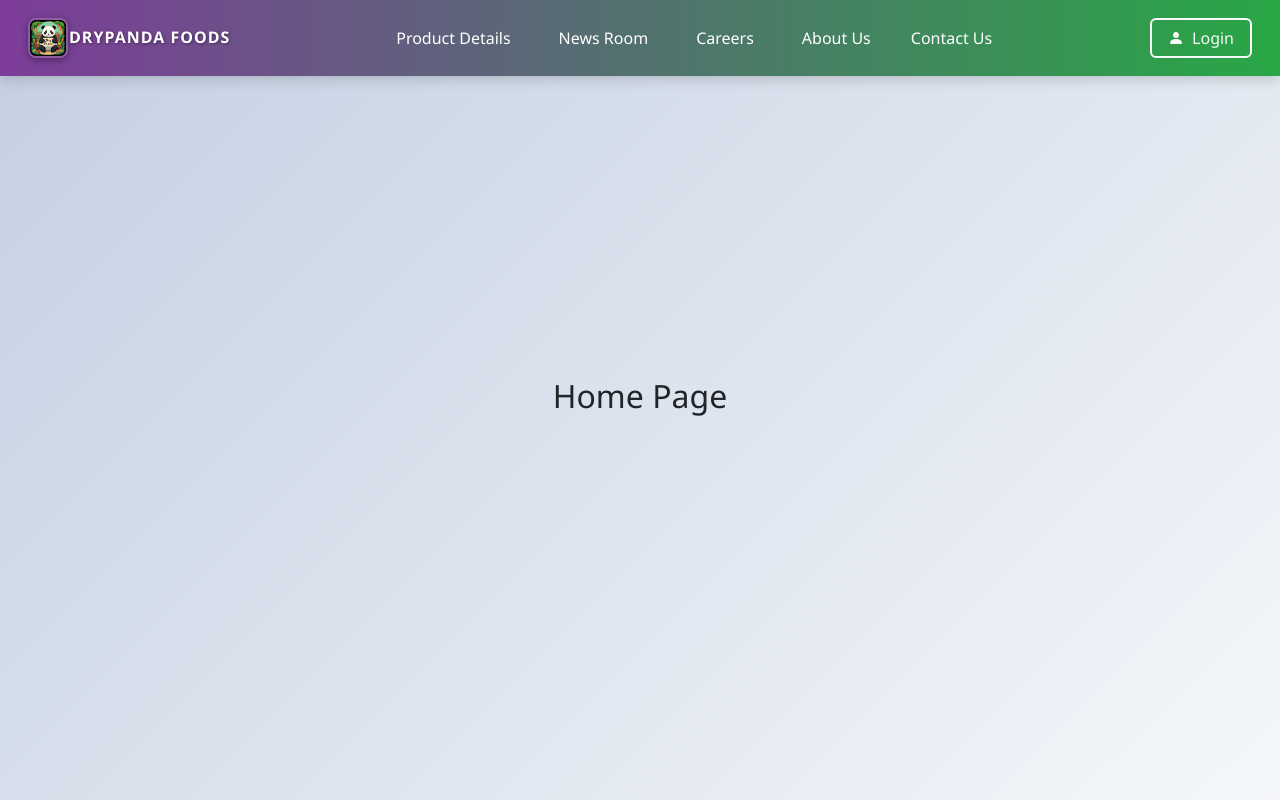
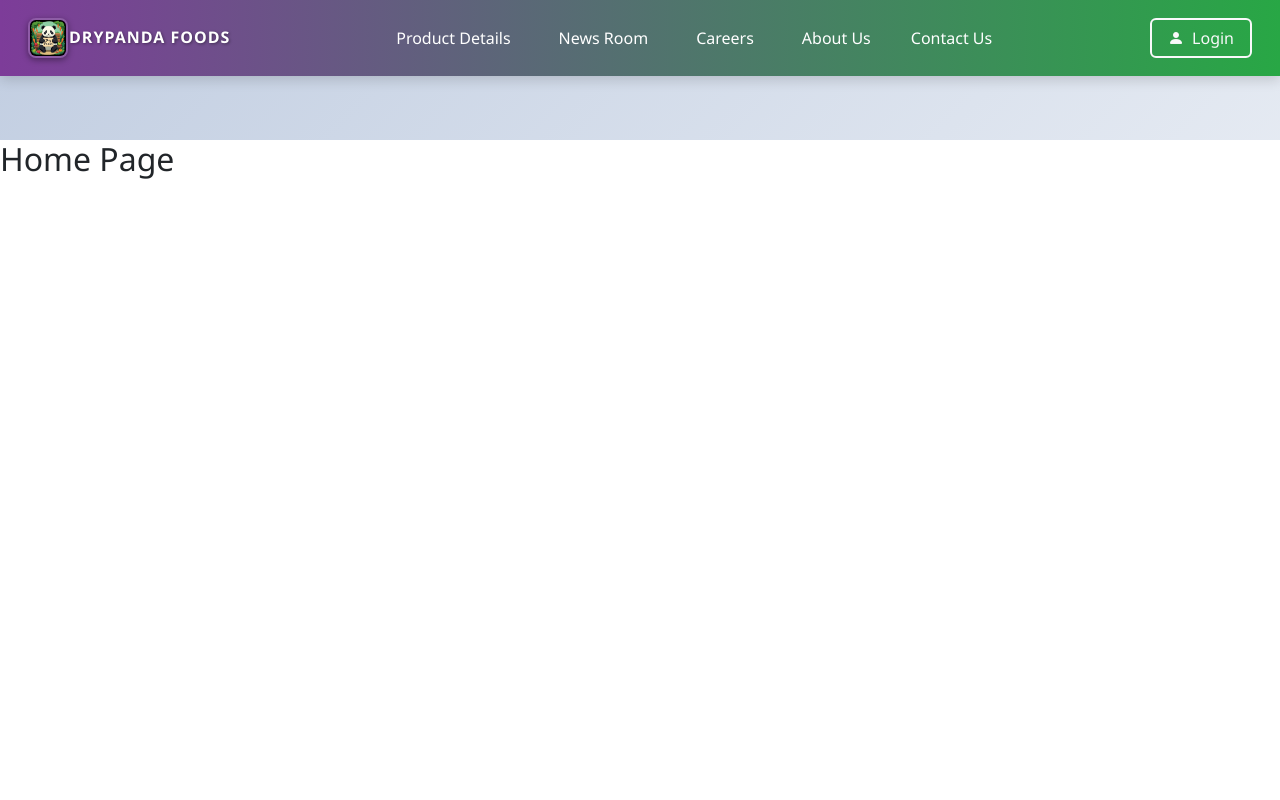
Before and after one commit to kurmalingam/dry-panda-fullstack, a React (Create React App) app in the folder frontend/: page / in a window 1280 px wide. Built offline with nearby package versions, Linux system fonts and the light colour scheme.

Commit message:
Update App.css

```diff
--- a/frontend/src/App.css
+++ b/frontend/src/App.css
@@ -2,3 +2,17 @@
   --text-primary: #343a40;
   --primary-dark: #0d6efd;
 }
+html, body {
+  width: 100%;
+  height: 100%;
+  margin: 0;
+  padding: 0;
+  padding-top: 70px;
+  background-color: white !important;
+}
+
+#root {
+  min-height: 100%;
+  background-color: inherit;
+  width: 100%;
+}
```
